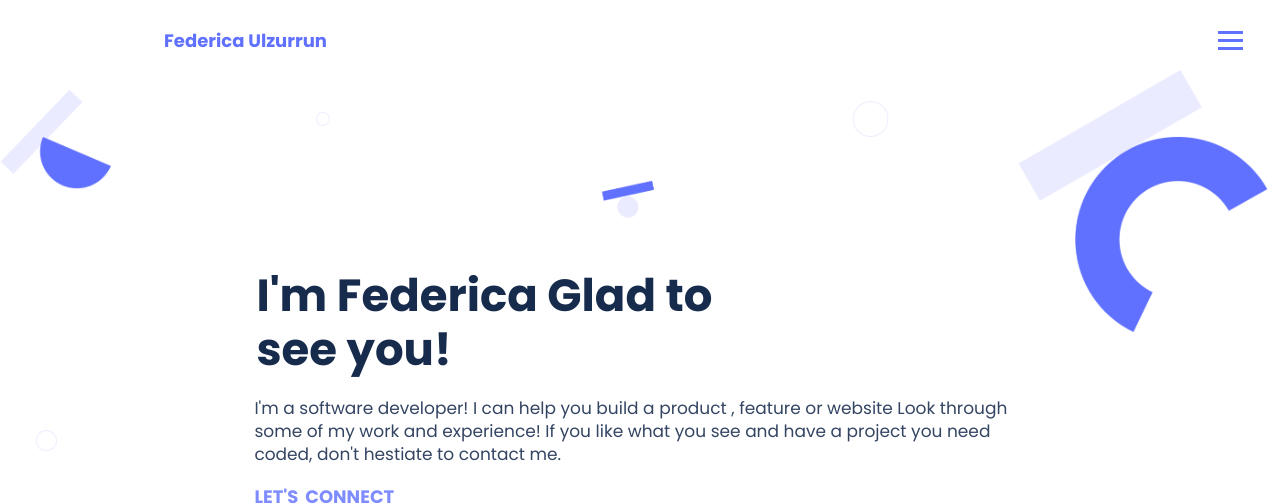
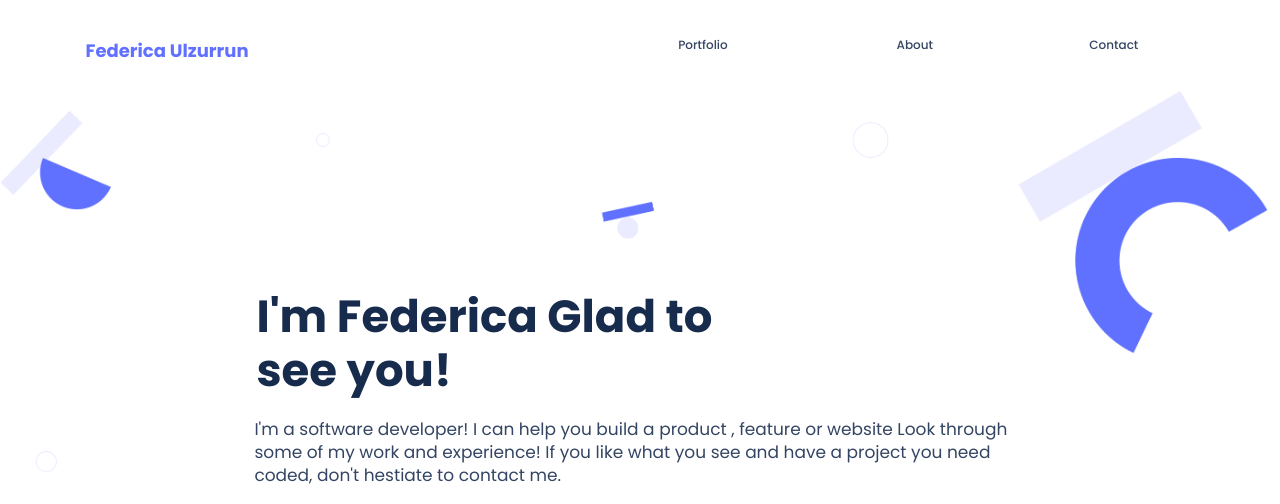
Before and after one commit to federicaulzurrun/porfolio_setup_mobileFirst, a website: page index.html in a window 1280 px wide. Shown: the top 504 px of the page. Drawn offline with nearby package versions, Linux system fonts and the light colour scheme.

Commit message:
add suggested changes for desktop view on the navbar until 1440px

```diff
--- a/style.css
+++ b/style.css
@@ -1240,7 +1240,7 @@ body {
   }
 }
 
-@media only screen and (min-width: 1060px) and (max-width: 1290px) {
+@media only screen and (min-width: 1060px) and (max-width: 1440px) {
   .container-nav {
     grid-template-columns: 40% 20%;
     width: 100%;
@@ -1248,31 +1248,45 @@ body {
   }
 
   .logo-name {
-    padding-left: 140px;
-  }
-
-  .navlog {
+    padding-left: 5%;
+  }
+
+  .nav-log {
     display: none;
   }
 
-  .nav-desk {
-    display: flex;
-    align-items: flex-start;
-    justify-content: space-evenly;
+  .nav-menu {
+    display: flex;
+    flex-direction: row;
     list-style: none;
+    position: initial;
+    background-color: #fff;
     text-decoration: none;
-    gap: 15px;
-    width: 100%;
-    padding-left: 150px;
+    backdrop-filter: none;
+    opacity: 100%;
+    gap: 0;
+    width: 50%;
     padding-top: 5px;
+    height: auto;
+    align-self: flex-end;
+    text-align: right;
   }
 
   .page-parts {
+    text-transform: capitalize;
+    align-self: flex-end;
+    margin: 0 1px;
+  }
+
+  .nav-link {
+    height: fit-content;
+    width: 50%;
+    margin: 0 1px;
     font-family: 'Poppins', sans-serif;
-    font-size: 13px;
+    font-size: 12px;
     font-weight: 500;
     color: #344563;
-    text-transform: capitalize;
+    transition: none;
   }
 
   /* main-section */
```
